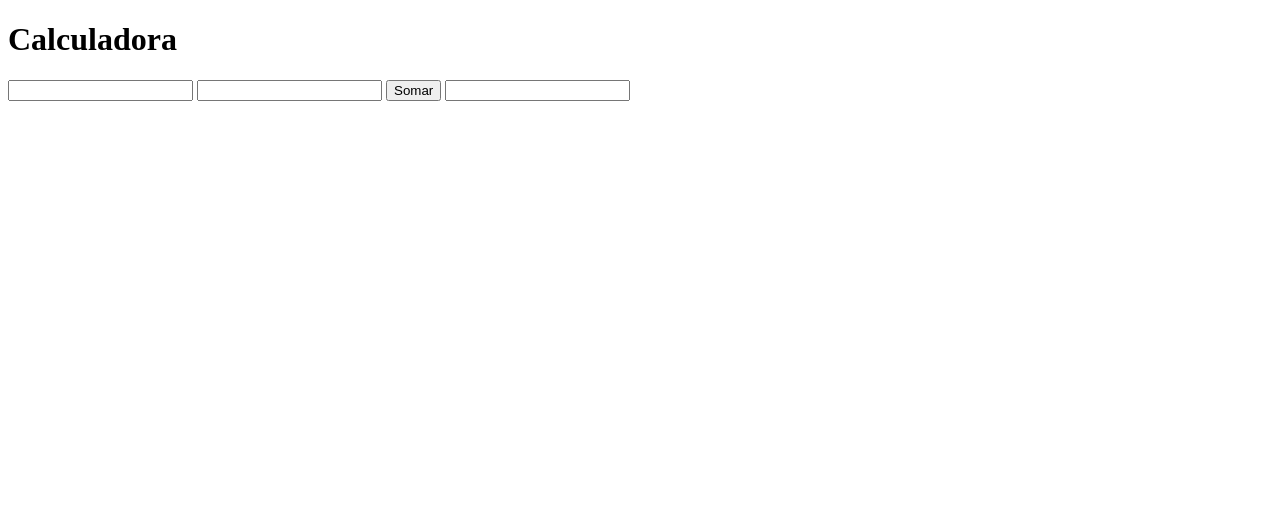
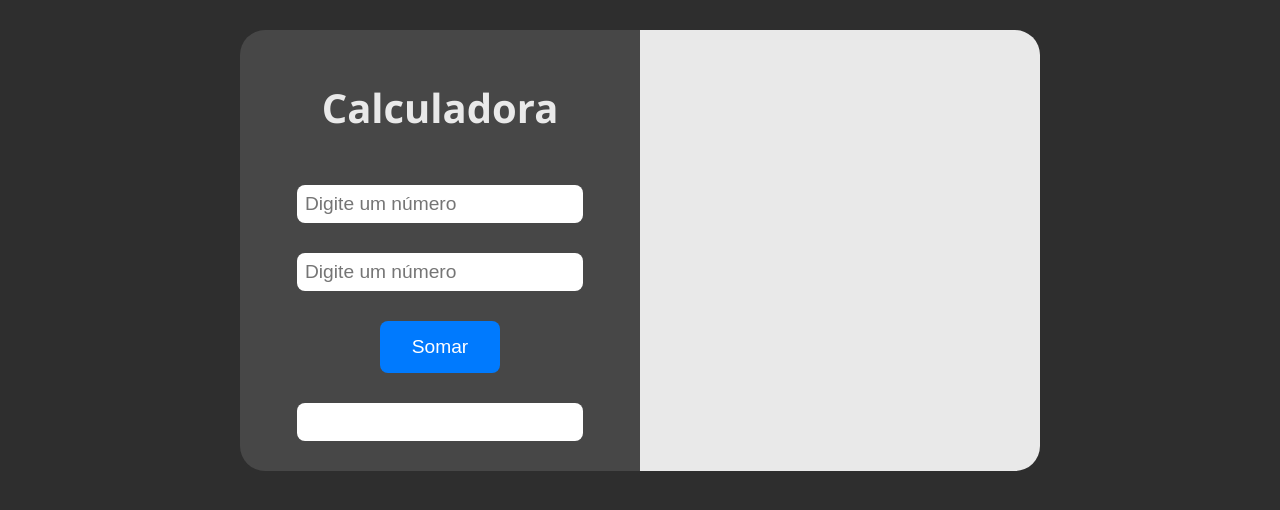
Before and after one commit to peduu87/BootCamp-Dev-Jr-Mod2-Cap1-P2, a plain HTML site: page index.html in a window 1280 px wide. Drawn offline with Linux system fonts and the light colour scheme.

Commit message:
closes #2 - early CSS

```diff
--- a/index.html
+++ b/index.html
@@ -8,15 +8,38 @@
 </head>
 <body>
 
-    <h1>Calculadora</h1>
+    <div class="container">
 
-    <input type="number" name="" id="">
+        <div class="calc">
 
-    <input type="number" name="" id="">
+            <h1>Calculadora</h1>
 
-    <button>Somar</button>
 
-    <input readonly>
+
+            <input type="number" placeholder="Digite um número">
+
+
+
+            <input type="number" placeholder="Digite um número">
+
+
+
+            <button>Somar</button>
+
+
+
+            <input readonly>
+
+        </div>
+
+
+
+        <div class="history">
+
+        </div>
+
+    </div>
+
 
 </body>
 </html>
--- a/style.css
+++ b/style.css
@@ -0,0 +1,72 @@
+body {
+    background-color: #2E2E2E;
+    font-family: 'Segoe UI', Tahoma, Geneva, Verdana, sans-serif;
+}
+
+.container {
+    width: 800px;
+    background-color: #2E2E2E;
+    border-radius: 25px;
+    overflow: hidden;
+    display: flex;
+    flex-direction: row;
+    margin: auto;
+    margin-top: 30px;
+}
+
+.calc {
+    color: #e9e9e9;
+    background-color: #474747;
+    width: 50%;
+    margin: 0%;
+    padding: 30px;
+    box-sizing: border-box;
+    display: flex;
+    flex-direction: column;
+    row-gap: 30px;
+    align-items: center;
+    h1{
+        font-size: 2.5rem;
+        margin: 20px;
+    }
+}
+
+.history {
+    background-color: #e9e9e9;
+    width: 50%;
+    margin: 0%;
+    padding: 30px;
+    box-sizing: border-box;
+}
+
+input {
+    height: 22px;
+    padding: 8px;
+    font-size: 1.2rem;
+    border-radius: 8px;
+    outline: none;
+    border: none;
+    width: 270px;
+}
+
+input[type="number"]:focus {
+    outline: none;
+    border: solid 2px #74d0ff;
+    padding: 6px;
+}
+
+button {
+    background-color: #007afe;
+    border: none;
+    color: white;
+    padding: 15px 32px;
+    cursor: pointer;
+    text-decoration: none;
+    font-size: 1.2rem;
+    border-radius: 8px;
+}
+
+button:hover {
+    background-color: #006ee4;
+    box-shadow: 0 8px 16px 0px rgba(0, 0, 0, 0.2);
+}
```
